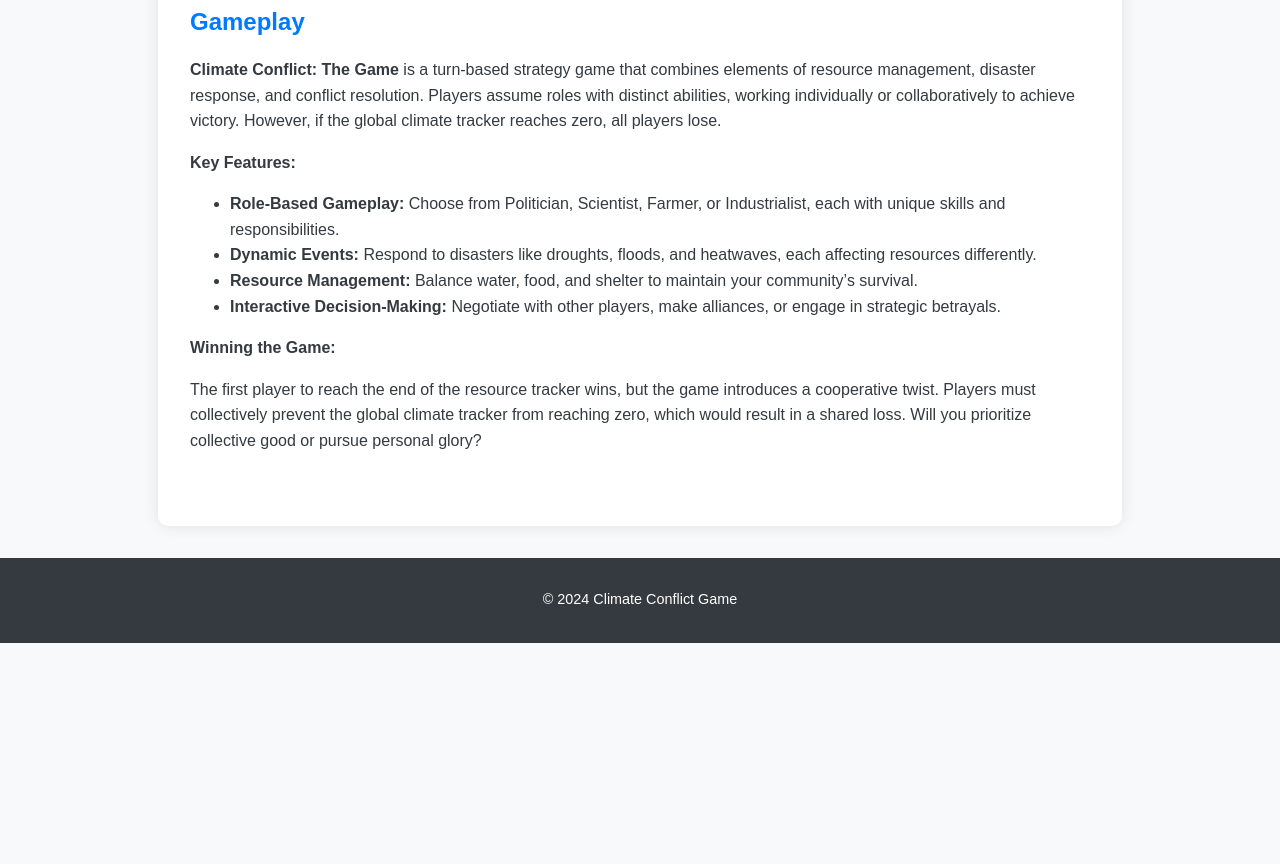
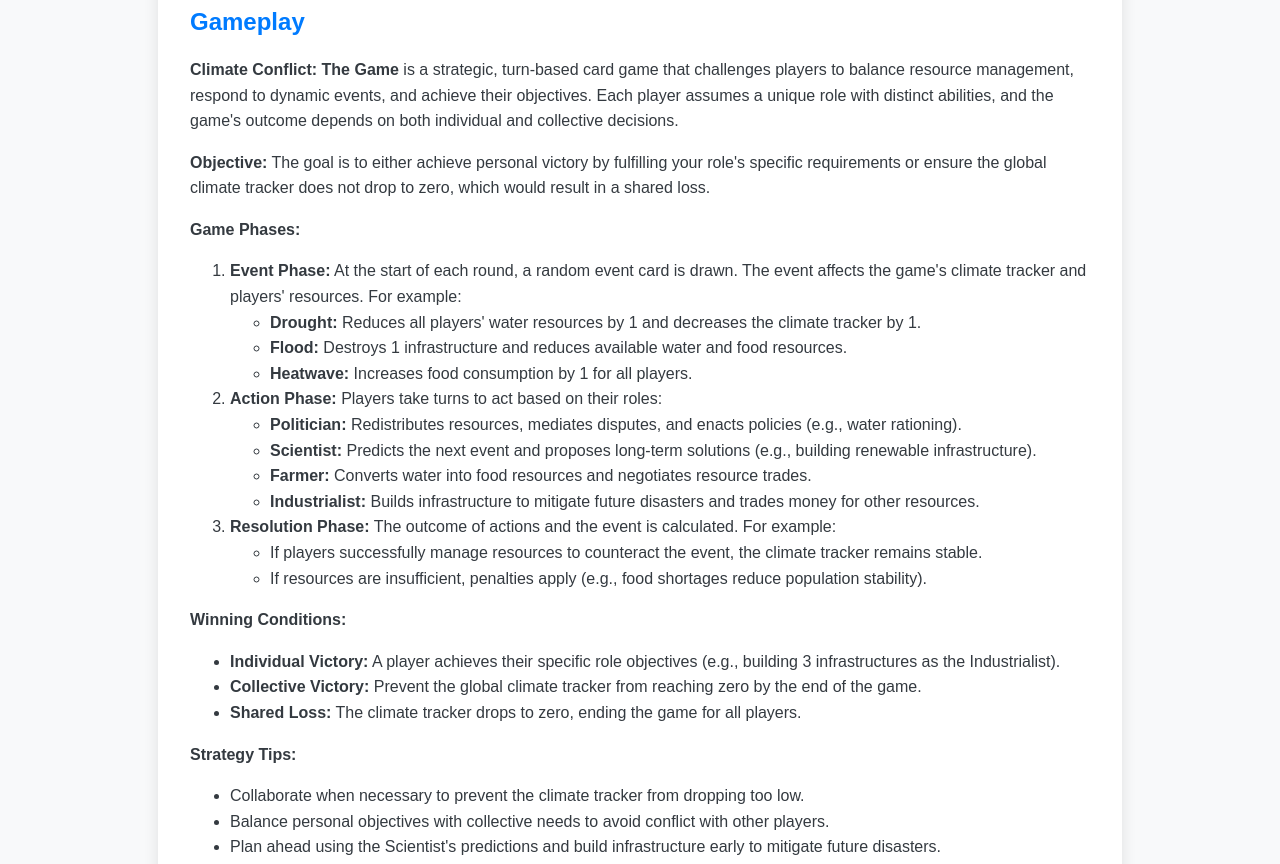
Before and after one commit to KidlanLi/GovTech, a plain HTML site: page index.html in a window 1280 px wide. Shown: the part 1016-1880 px from the top of the page. Before the commit the page ends 1659 px from the top, so only its background shows below. Drawn offline with Linux system fonts and the light colour scheme.

Commit message:
added more details about game rules

```diff
--- a/index.html
+++ b/index.html
@@ -87,19 +87,49 @@
             <p>The game presents a scenario where every move counts. Your choices will determine whether your faction thrives, struggles, or succumbs to the pressures of an unforgiving environment. Will you be the hero who unites the world or the opportunist who secures personal gains at the expense of others?</p>
         </section>
 
-        <!-- Part 3: Game Play -->
         <section id="gameplay">
             <h2>Gameplay</h2>
-            <p><strong>Climate Conflict: The Game</strong> is a turn-based strategy game that combines elements of resource management, disaster response, and conflict resolution. Players assume roles with distinct abilities, working individually or collaboratively to achieve victory. However, if the global climate tracker reaches zero, all players lose.</p>
-            <p><strong>Key Features:</strong></p>
+            <p><strong>Climate Conflict: The Game</strong> is a strategic, turn-based card game that challenges players to balance resource management, respond to dynamic events, and achieve their objectives. Each player assumes a unique role with distinct abilities, and the game's outcome depends on both individual and collective decisions.</p>
+            <p><strong>Objective:</strong> The goal is to either achieve personal victory by fulfilling your role's specific requirements or ensure the global climate tracker does not drop to zero, which would result in a shared loss.</p>
+            <p><strong>Game Phases:</strong></p>
+            <ol>
+                <li>
+                    <strong>Event Phase:</strong> At the start of each round, a random event card is drawn. The event affects the game's climate tracker and players' resources. For example:
+                    <ul>
+                        <li><strong>Drought:</strong> Reduces all players' water resources by 1 and decreases the climate tracker by 1.</li>
+                        <li><strong>Flood:</strong> Destroys 1 infrastructure and reduces available water and food resources.</li>
+                        <li><strong>Heatwave:</strong> Increases food consumption by 1 for all players.</li>
+                    </ul>
+                </li>
+                <li>
+                    <strong>Action Phase:</strong> Players take turns to act based on their roles:
+                    <ul>
+                        <li><strong>Politician:</strong> Redistributes resources, mediates disputes, and enacts policies (e.g., water rationing).</li>
+                        <li><strong>Scientist:</strong> Predicts the next event and proposes long-term solutions (e.g., building renewable infrastructure).</li>
+                        <li><strong>Farmer:</strong> Converts water into food resources and negotiates resource trades.</li>
+                        <li><strong>Industrialist:</strong> Builds infrastructure to mitigate future disasters and trades money for other resources.</li>
+                    </ul>
+                </li>
+                <li>
+                    <strong>Resolution Phase:</strong> The outcome of actions and the event is calculated. For example:
+                    <ul>
+                        <li>If players successfully manage resources to counteract the event, the climate tracker remains stable.</li>
+                        <li>If resources are insufficient, penalties apply (e.g., food shortages reduce population stability).</li>
+                    </ul>
+                </li>
+            </ol>
+            <p><strong>Winning Conditions:</strong></p>
             <ul>
-                <li><strong>Role-Based Gameplay:</strong> Choose from Politician, Scientist, Farmer, or Industrialist, each with unique skills and responsibilities.</li>
-                <li><strong>Dynamic Events:</strong> Respond to disasters like droughts, floods, and heatwaves, each affecting resources differently.</li>
-                <li><strong>Resource Management:</strong> Balance water, food, and shelter to maintain your community’s survival.</li>
-                <li><strong>Interactive Decision-Making:</strong> Negotiate with other players, make alliances, or engage in strategic betrayals.</li>
+                <li><strong>Individual Victory:</strong> A player achieves their specific role objectives (e.g., building 3 infrastructures as the Industrialist).</li>
+                <li><strong>Collective Victory:</strong> Prevent the global climate tracker from reaching zero by the end of the game.</li>
+                <li><strong>Shared Loss:</strong> The climate tracker drops to zero, ending the game for all players.</li>
             </ul>
-            <p><strong>Winning the Game:</strong></p>
-            <p>The first player to reach the end of the resource tracker wins, but the game introduces a cooperative twist. Players must collectively prevent the global climate tracker from reaching zero, which would result in a shared loss. Will you prioritize collective good or pursue personal glory?</p>
+            <p><strong>Strategy Tips:</strong></p>
+            <ul>
+                <li>Collaborate when necessary to prevent the climate tracker from dropping too low.</li>
+                <li>Balance personal objectives with collective needs to avoid conflict with other players.</li>
+                <li>Plan ahead using the Scientist's predictions and build infrastructure early to mitigate future disasters.</li>
+            </ul>
         </section>
     </main>
     <footer>
```
Also changed, not shown: game.html (+17 -5 lines).
